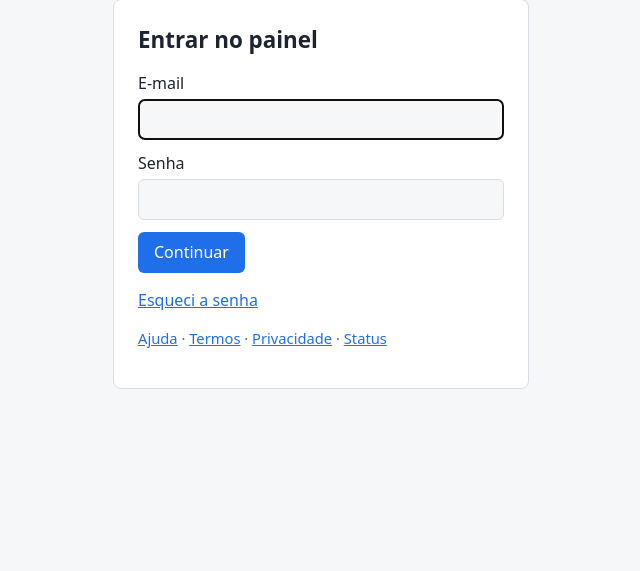
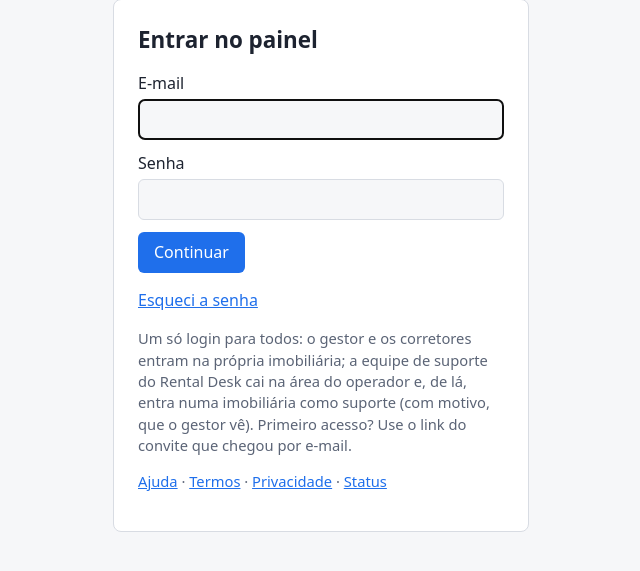
Before and after one commit to danzeroum/rental-desk-ai, a FastAPI app: page /login in a window 1280 px wide. Shown: the part 97-668 px from the top of the page, without its empty margins (319-959 px from the left). Run offline with FastAPI, Linux system fonts and the light colour scheme; parts of the project's set-up code (start-up, migrations or seed data) failed here and were passed over.

Commit message:
Login explica quem entra onde (gestor, corretor, suporte)
UX-3 da revisão: na implantação houve dúvida entre "entrar como
suporte" e "o outro login". A página de login diz que é um login só
e para onde cada papel vai; o selo "Você está como suporte" no topo
do painel veio no commit dos acessos.

Co-Authored-By: Claude Opus 5.5 <noreply@anthropic.com>
Claude-Session: https://claude.ai/code/session_01LuJuHtPJenE2f7cVPSXf2N

```diff
--- a/app/web/templates/login.html
+++ b/app/web/templates/login.html
@@ -9,5 +9,8 @@
   <button>Continuar</button>
 </form>
 <p><a href="/senha/esqueci">Esqueci a senha</a></p>
+<p class="dica">Um só login para todos: o gestor e os corretores entram na própria imobiliária; a equipe de
+  suporte do Rental Desk cai na área do operador e, de lá, entra numa imobiliária como suporte (com motivo,
+  que o gestor vê). Primeiro acesso? Use o link do convite que chegou por e-mail.</p>
 <p class="dica"><a href="/ajuda">Ajuda</a> · <a href="/termos">Termos</a> · <a href="/politica-de-privacidade">Privacidade</a> · <a href="/status">Status</a></p>
 {% endblock %}
```
